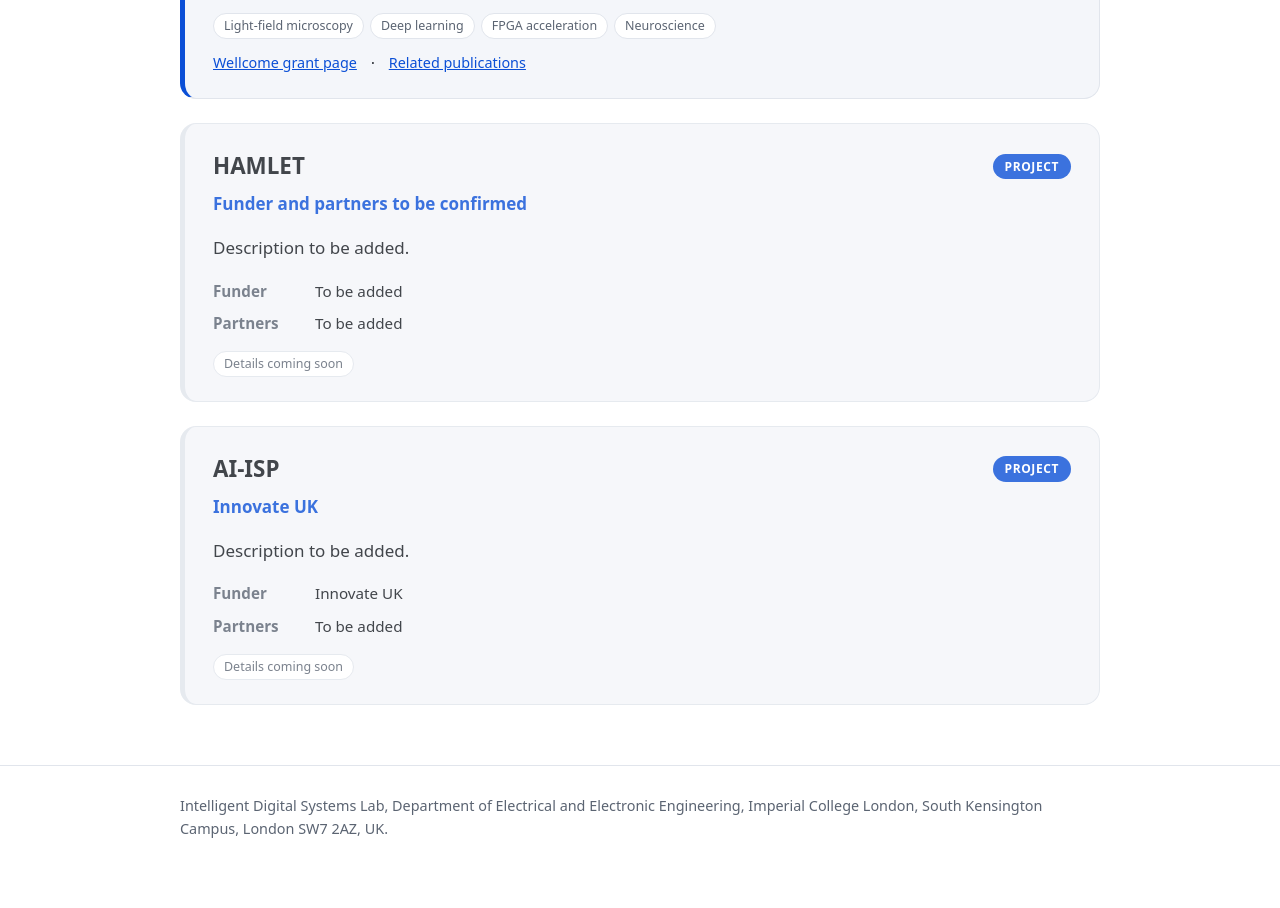
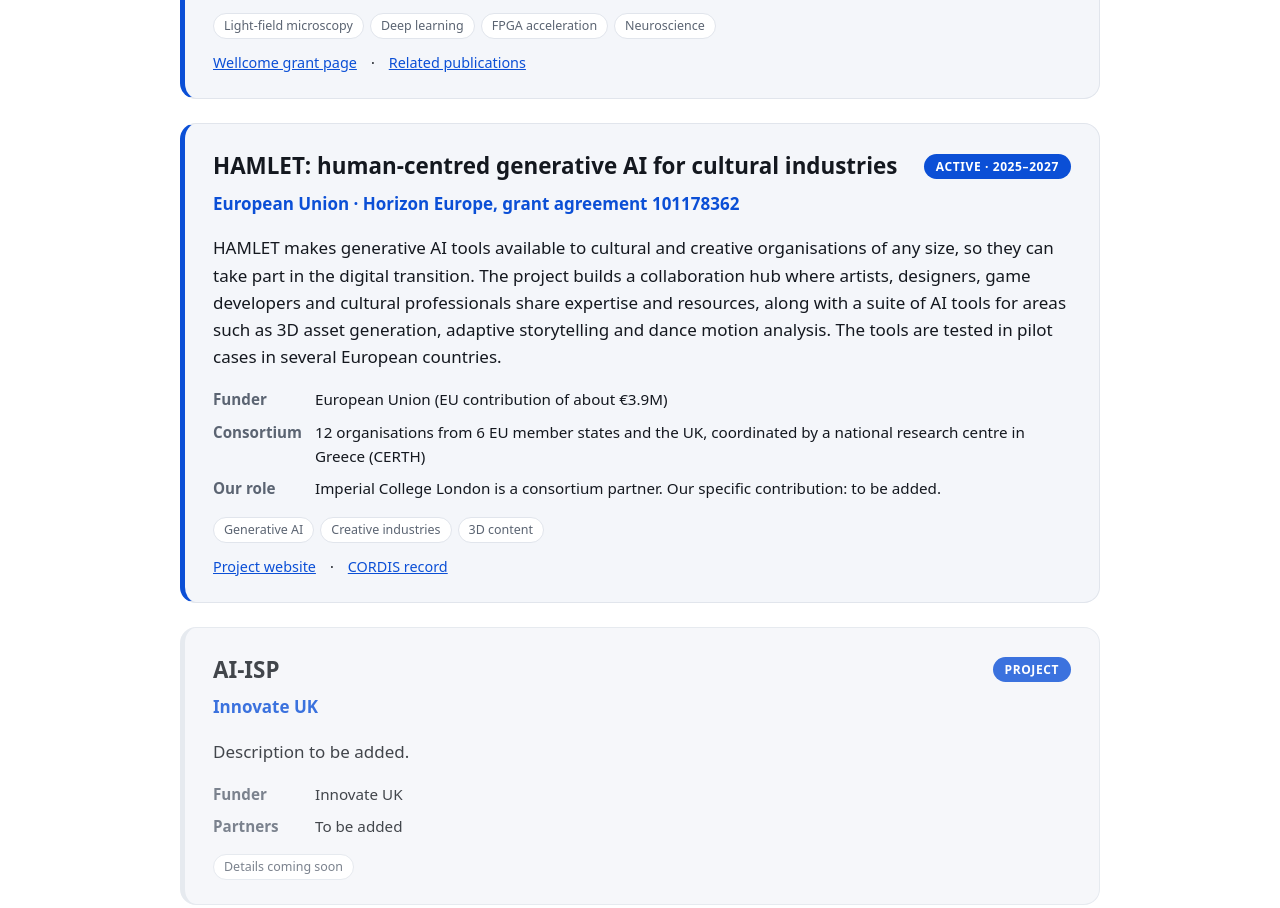
Before and after one commit to ccb98/idsl_website, a plain HTML site: page projects.html in a window 1280 px wide. Shown: the part 675-1583 px from the top of the page. Before the commit the page ends 1543 px from the top, so only its background shows below. Drawn offline with Linux system fonts and the light colour scheme.

Commit message:
Fill in HAMLET project details
Co-Authored-By: Claude Sonnet 5.5 <noreply@anthropic.com>

```diff
--- a/projects.html
+++ b/projects.html
@@ -1,6 +1,10 @@
 <!doctype html><html lang="en"><head><meta charset="utf-8"><meta name="viewport" content="width=device-width,initial-scale=1">
 <title>Projects | Intelligent Digital Systems Lab</title><link rel="stylesheet" href="style.css"></head><body>
 <header><div class="wrap"><a class="brand" href="index.html">i<span>DSL</span> · Imperial College London</a><nav><a href="research.html">Research</a><a href="projects.html" class=on>Projects</a><a href="people.html">People</a><a href="publications.html">Publications</a><a href="videos.html">Videos</a><a href="join.html">Join us</a><a href="contact.html">Contact</a></nav></div></header><section class="pagehead"><div class="wrap"><h1>Projects</h1><p>Funded research projects and collaborations that bring our hardware and machine learning expertise to real applications.</p></div></section><main><div class="wrap"><div class="projects"><article class="project"><div class="phd"><h2>Optical Oscilloscope: real-time volumetric voltage imaging</h2><span class="status">Active</span></div>
-<p class="funder">Wellcome · with the Department of Bioengineering</p><p>Imaging the electrical activity of neurons across a whole network of brain tissue, in three dimensions and in real time, using light-field microscopy. Scattering in brain tissue and the heavy computation behind the method are the main obstacles. We build optics-aware, computationally efficient deep neural networks that recover neuronal voltage signals from scattered light fields, and implement them on FPGAs and GPUs for kilohertz read-out suitable for closed-loop experiments.</p><ul class="facts"><li><b>Funder</b><span>Wellcome (£3.92M award)</span></li><li><b>Partners</b><span>Bioengineering and UK DRI at Imperial; led by Dr Amanda Foust</span></li><li><b>Our role</b><span>Prof. Christos Bouganis, co-investigator: neural networks on FPGAs and GPUs</span></li></ul><div class="tags"><span class="tag">Light-field microscopy</span><span class="tag">Deep learning</span><span class="tag">FPGA acceleration</span><span class="tag">Neuroscience</span></div><p class="links"><a href="https://wellcome.org/research-funding/funding-portfolio/funded-grants/optical-oscilloscope-real-time-high-throughput">Wellcome grant page</a> · <a href="publications.html">Related publications</a></p></article><article class="project tbd"><div class="phd"><h2>HAMLET</h2><span class="status">Project</span></div>
-<p class="funder">Funder and partners to be confirmed</p><p>Description to be added.</p><ul class="facts"><li><b>Funder</b><span>To be added</span></li><li><b>Partners</b><span>To be added</span></li></ul><div class="tags"><span class="tag">Details coming soon</span></div></article><article class="project tbd"><div class="phd"><h2>AI-ISP</h2><span class="status">Project</span></div>
+<p class="funder">Wellcome · with the Department of Bioengineering</p><p>Imaging the electrical activity of neurons across a whole network of brain tissue, in three dimensions and in real time, using light-field microscopy. Scattering in brain tissue and the heavy computation behind the method are the main obstacles. We build optics-aware, computationally efficient deep neural networks that recover neuronal voltage signals from scattered light fields, and implement them on FPGAs and GPUs for kilohertz read-out suitable for closed-loop experiments.</p><ul class="facts"><li><b>Funder</b><span>Wellcome (£3.92M award)</span></li><li><b>Partners</b><span>Bioengineering and UK DRI at Imperial; led by Dr Amanda Foust</span></li><li><b>Our role</b><span>Prof. Christos Bouganis, co-investigator: neural networks on FPGAs and GPUs</span></li></ul><div class="tags"><span class="tag">Light-field microscopy</span><span class="tag">Deep learning</span><span class="tag">FPGA acceleration</span><span class="tag">Neuroscience</span></div><p class="links"><a href="https://wellcome.org/research-funding/funding-portfolio/funded-grants/optical-oscilloscope-real-time-high-throughput">Wellcome grant page</a> · <a href="publications.html">Related publications</a></p></article><article class="project"><div class="phd"><h2>HAMLET: human-centred generative AI for cultural industries</h2><span class="status">Active · 2025–2027</span></div>
+<p class="funder">European Union · Horizon Europe, grant agreement 101178362</p>
+<p>HAMLET makes generative AI tools available to cultural and creative organisations of any size, so they can take part in the digital transition. The project builds a collaboration hub where artists, designers, game developers and cultural professionals share expertise and resources, along with a suite of AI tools for areas such as 3D asset generation, adaptive storytelling and dance motion analysis. The tools are tested in pilot cases in several European countries.</p>
+<ul class="facts"><li><b>Funder</b><span>European Union (EU contribution of about €3.9M)</span></li><li><b>Consortium</b><span>12 organisations from 6 EU member states and the UK, coordinated by a national research centre in Greece (CERTH)</span></li><li><b>Our role</b><span>Imperial College London is a consortium partner. Our specific contribution: to be added.</span></li></ul>
+<div class="tags"><span class="tag">Generative AI</span><span class="tag">Creative industries</span><span class="tag">3D content</span></div>
+<p class="links"><a href="https://hamlet-project.eu">Project website</a> · <a href="https://cordis.europa.eu/project/id/101178362">CORDIS record</a></p></article><article class="project tbd"><div class="phd"><h2>AI-ISP</h2><span class="status">Project</span></div>
 <p class="funder">Innovate UK</p><p>Description to be added.</p><ul class="facts"><li><b>Funder</b><span>Innovate UK</span></li><li><b>Partners</b><span>To be added</span></li></ul><div class="tags"><span class="tag">Details coming soon</span></div></article></div></main><footer><div class="wrap">Intelligent Digital Systems Lab, Department of Electrical and Electronic Engineering, Imperial College London, South Kensington Campus, London SW7 2AZ, UK.</div></footer></body></html>
```
